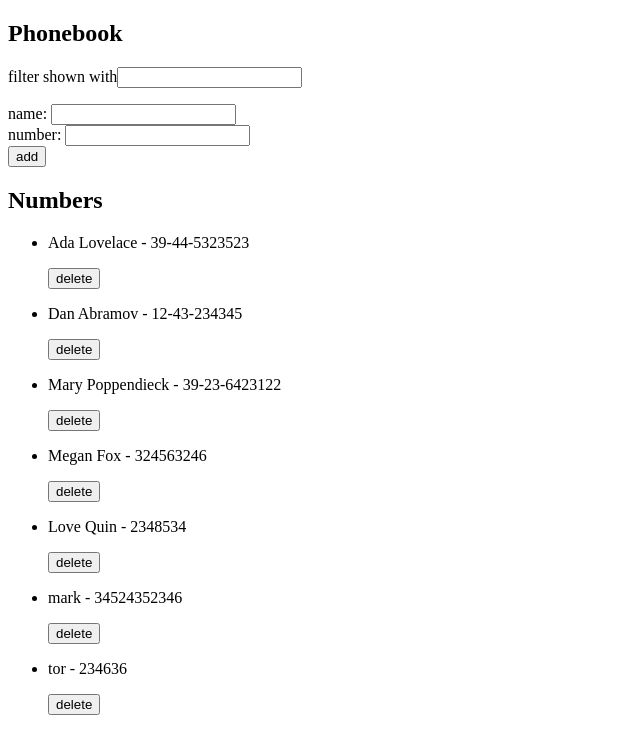
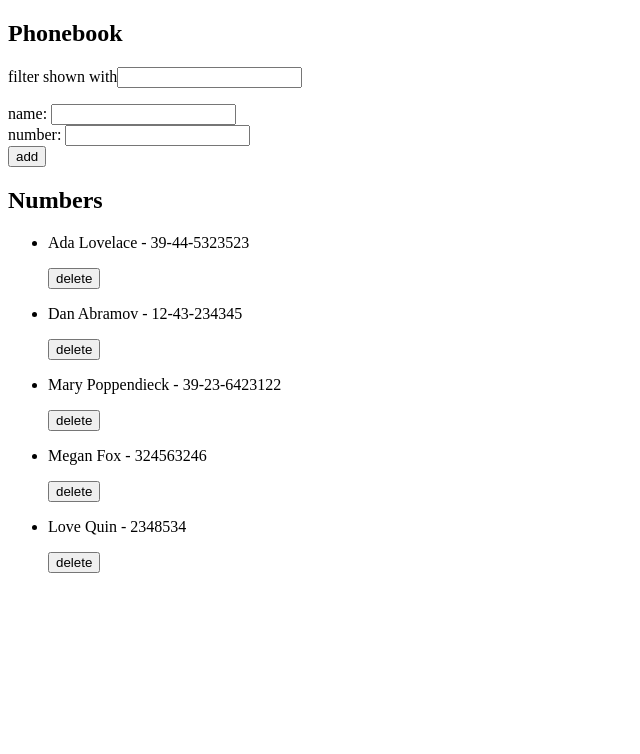
Before and after one commit to Natalia912/Fullstack-Course, a React (Vite) app in the folder part2/phonebook/: page / in a window 1280 px wide. Shown: the top 754 px of the page, without its empty margins (0-640 px from the left). Built offline with nearby package versions, Linux system fonts and the light colour scheme; data requests are answered from the project's data file.

Commit message:
part2: exercise 2.17

```diff
--- a/part2/phonebook/db.json
+++ b/part2/phonebook/db.json
@@ -24,16 +24,6 @@
       "name": "Love Quin",
       "number": "2348534",
       "id": 7
-    },
-    {
-      "name": "mark",
-      "number": "34524352346",
-      "id": 8
-    },
-    {
-      "name": "tor",
-      "number": "234636",
-      "id": 9
     }
   ]
 }
--- a/part2/phonebook/src/App.jsx
+++ b/part2/phonebook/src/App.jsx
@@ -47,6 +47,11 @@ function App() {
             setTimeout(() => {
               setNotification({status: '', message: ''})
             }, 3000)
+          }).catch((err) => {
+            setNotification({status: 'error', message: `Information of ${newPerson.name} has already been removed from server`})
+            setTimeout(() => {
+              setNotification({status: '', message: ''})
+            }, 3000)
           })
 
       }
```
